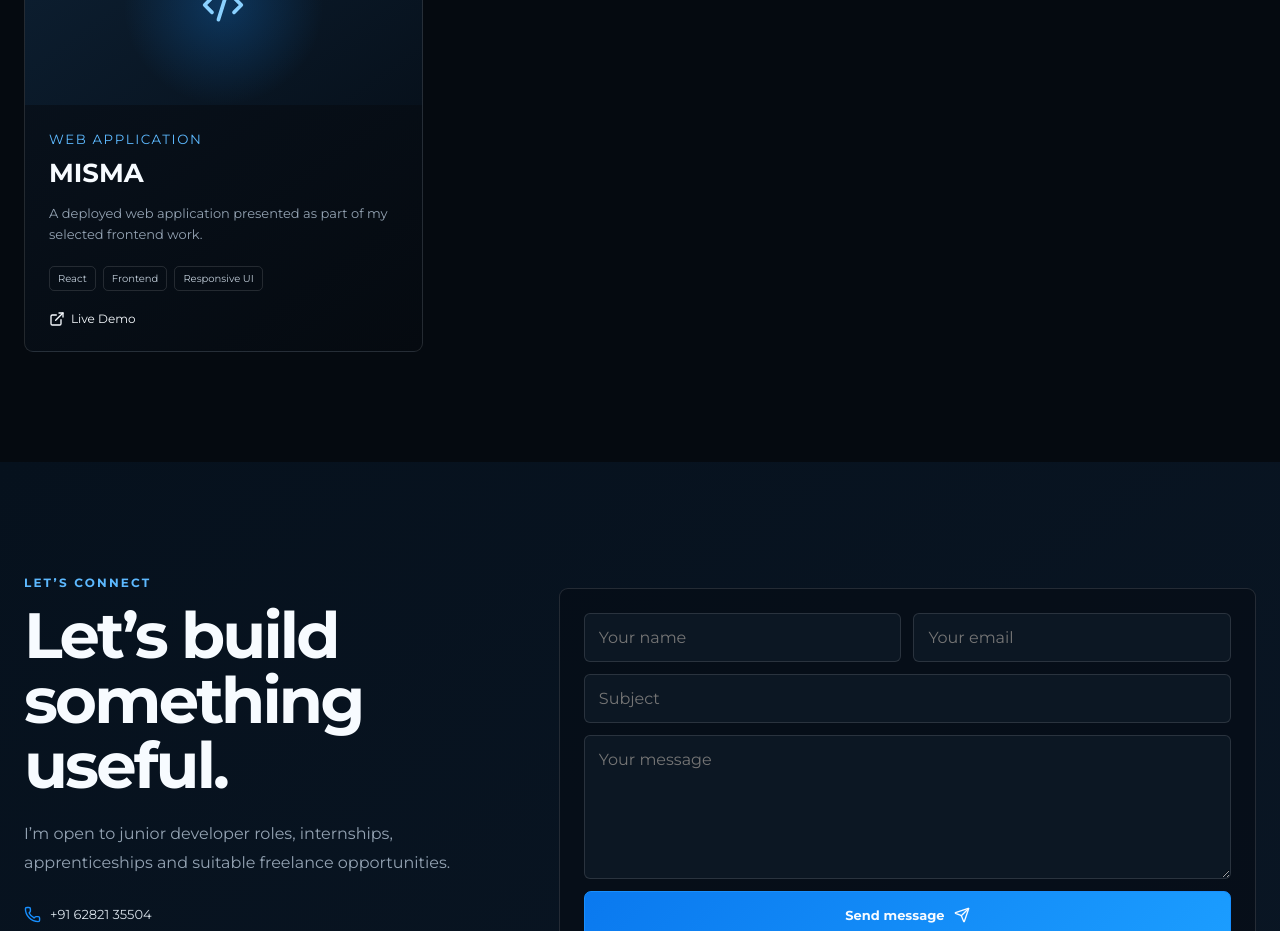
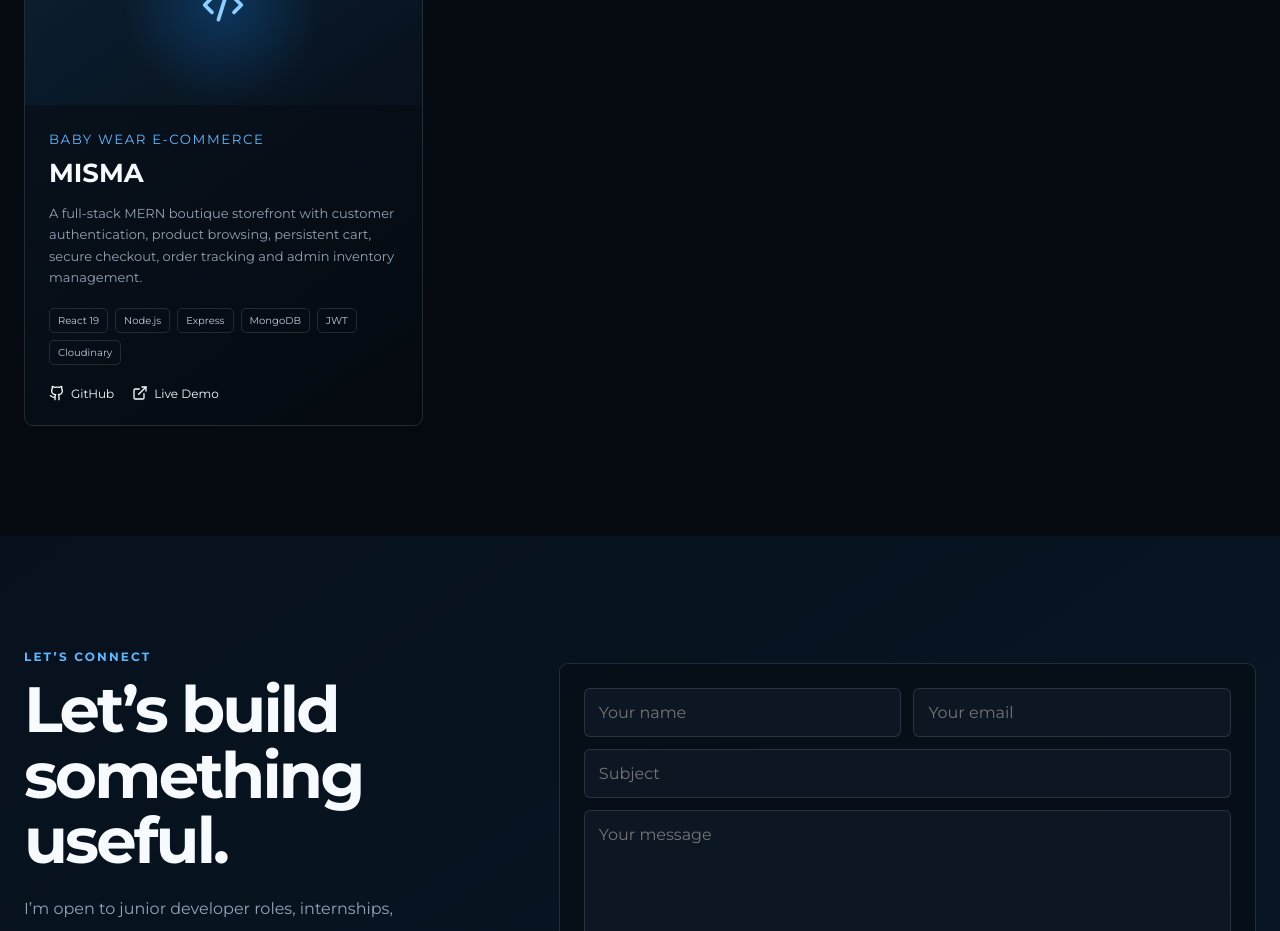
Before and after one commit to musammilvilayil/portfolio, a React (Vite) app: page / in a window 1280 px wide. Shown: the part 3520-4451 px from the top of the page. Built offline with nearby package versions, Linux system fonts and the light colour scheme.

Commit message:
Update MISMA project details from GitHub repository

```diff
--- a/src/App.tsx
+++ b/src/App.tsx
@@ -81,9 +81,10 @@ const projects: Project[] = [
   },
   {
     name: "MISMA",
-    type: "Web Application",
-    description: "A deployed web application presented as part of my selected frontend work.",
-    stack: ["React", "Frontend", "Responsive UI"],
+    type: "Baby Wear E-commerce",
+    description: "A full-stack MERN boutique storefront with customer authentication, product browsing, persistent cart, secure checkout, order tracking and admin inventory management.",
+    stack: ["React 19", "Node.js", "Express", "MongoDB", "JWT", "Cloudinary"],
+    repo: "https://github.com/musammilvilayil/MISMA",
     live: "https://frontend-sandy-omega-90.vercel.app/",
     icon: Code2,
     className: "project-visual misma",
```
